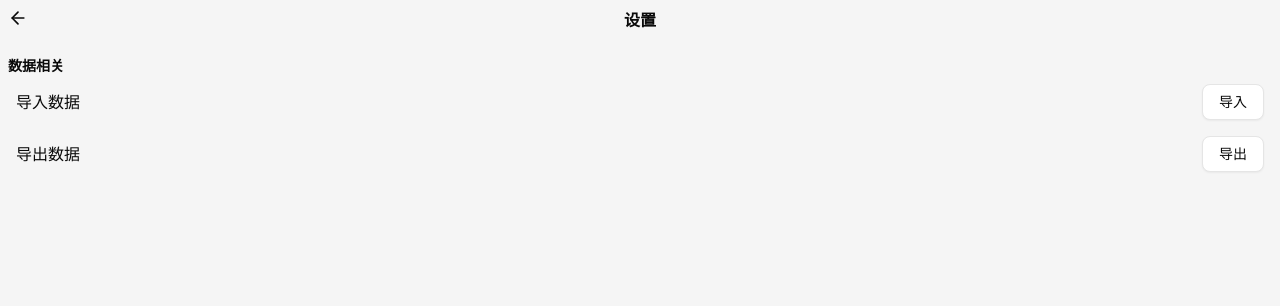
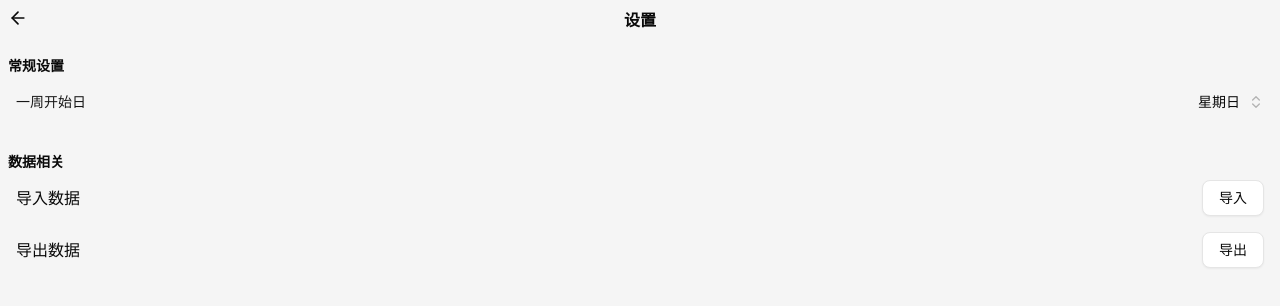
Before and after one commit to ilenceye/sleep-tracker, a React (Vite) app: page /settings in a window 1280 px wide. Shown: the top 306 px of the page. Built offline with nearby package versions, Linux system fonts and the light colour scheme.

Commit message:
feat - user can change the week start day

```diff
--- a/package.json
+++ b/package.json
@@ -26,6 +26,7 @@
   },
   "dependencies": {
     "@radix-ui/react-checkbox": "^1.1.4",
+    "@radix-ui/react-select": "^2.1.6",
     "@radix-ui/react-slot": "^1.1.2",
     "@tanstack/react-router": "^1.109.2",
     "@tanstack/router-devtools": "^1.109.2",
--- a/src/components/ui/calendar.tsx
+++ b/src/components/ui/calendar.tsx
@@ -17,7 +17,7 @@
   subMonths,
 } from "date-fns";
 
-type WeekStartOn = 0 | 1; // 0 => sunday, 1 => monday
+export type WeekStartOn = 0 | 1; // 0 => sunday, 1 => monday
 
 interface CalendarProps {
   selected: Date;
--- /dev/null
+++ b/src/components/ui/select.tsx
@@ -0,0 +1,188 @@
+import * as React from "react";
+
+import * as SelectPrimitive from "@radix-ui/react-select";
+import { cn } from "@/lib/classnames";
+import {
+  CheckIcon,
+  ChevronDownIcon,
+  ChevronUpIcon,
+  ChevronsUpDownIcon,
+} from "lucide-react";
+
+function Select({
+  ...props
+}: React.ComponentProps<typeof SelectPrimitive.Root>) {
+  return <SelectPrimitive.Root data-slot="select" {...props} />;
+}
+
+function SelectGroup({
+  ...props
+}: React.ComponentProps<typeof SelectPrimitive.Group>) {
+  return <SelectPrimitive.Group data-slot="select-group" {...props} />;
+}
+
+function SelectValue({
+  ...props
+}: React.ComponentProps<typeof SelectPrimitive.Value>) {
+  return <SelectPrimitive.Value data-slot="select-value" {...props} />;
+}
+
+function SelectTrigger({
+  className,
+  size = "default",
+  children,
+  ...props
+}: React.ComponentProps<typeof SelectPrimitive.Trigger> & {
+  size?: "sm" | "default";
+}) {
+  return (
+    <SelectPrimitive.Trigger
+      data-slot="select-trigger"
+      data-size={size}
+      className={cn(
+        "border-input data-[placeholder]:text-muted-foreground [&_svg:not([class*='text-'])]:text-muted-foreground focus-visible:border-ring focus-visible:ring-ring/50 aria-invalid:ring-destructive/20 dark:aria-invalid:ring-destructive/40 aria-invalid:border-destructive dark:bg-input/30 dark:hover:bg-input/50 flex w-fit items-center justify-between gap-2 rounded-md border bg-transparent px-3 py-2 text-sm whitespace-nowrap shadow-xs transition-[color,box-shadow] outline-none focus-visible:ring-[3px] disabled:cursor-not-allowed disabled:opacity-50 data-[size=default]:h-9 data-[size=sm]:h-8 *:data-[slot=select-value]:line-clamp-1 *:data-[slot=select-value]:flex *:data-[slot=select-value]:items-center *:data-[slot=select-value]:gap-2 [&_svg]:pointer-events-none [&_svg]:shrink-0 [&_svg:not([class*='size-'])]:size-4",
+        className,
+      )}
+      {...props}
+    >
+      {children}
+      <SelectPrimitive.Icon asChild>
+        <ChevronsUpDownIcon className="size-4 opacity-50" />
+      </SelectPrimitive.Icon>
+    </SelectPrimitive.Trigger>
+  );
+}
+
+function SelectContent({
+  className,
+  children,
+  position = "popper",
+  ...props
+}: React.ComponentProps<typeof SelectPrimitive.Content>) {
+  return (
+    <SelectPrimitive.Portal>
+      <SelectPrimitive.Content
+        data-slot="select-content"
+        className={cn(
+          "bg-popover text-popover-foreground data-[state=open]:animate-in data-[state=closed]:animate-out data-[state=closed]:fade-out-0 data-[state=open]:fade-in-0 data-[state=closed]:zoom-out-95 data-[state=open]:zoom-in-95 data-[side=bottom]:slide-in-from-top-2 data-[side=left]:slide-in-from-right-2 data-[side=right]:slide-in-from-left-2 data-[side=top]:slide-in-from-bottom-2 relative z-50 max-h-(--radix-select-content-available-height) min-w-[8rem] overflow-x-hidden overflow-y-auto rounded-md border shadow-md",
+          position === "popper" &&
+            "data-[side=bottom]:translate-y-1 data-[side=left]:-translate-x-1 data-[side=right]:translate-x-1 data-[side=top]:-translate-y-1",
+          className,
+        )}
+        position={position}
+        {...props}
+      >
+        <SelectScrollUpButton />
+        <SelectPrimitive.Viewport
+          className={cn(
+            "p-1",
+            position === "popper" &&
+              "h-[var(--radix-select-trigger-height)] w-full min-w-[var(--radix-select-trigger-width)] scroll-my-1",
+          )}
+        >
+          {children}
+        </SelectPrimitive.Viewport>
+        <SelectScrollDownButton />
+      </SelectPrimitive.Content>
+    </SelectPrimitive.Portal>
+  );
+}
+
+function SelectLabel({
+  className,
+  ...props
+}: React.ComponentProps<typeof SelectPrimitive.Label>) {
+  return (
+    <SelectPrimitive.Label
+      data-slot="select-label"
+      className={cn("px-2 py-1.5 text-sm font-medium", className)}
+      {...props}
+    />
+  );
+}
+
+function SelectItem({
+  className,
+  children,
+  ...props
+}: React.ComponentProps<typeof SelectPrimitive.Item>) {
+  return (
+    <SelectPrimitive.Item
+      data-slot="select-item"
+      className={cn(
+        "focus:bg-accent focus:text-accent-foreground [&_svg:not([class*='text-'])]:text-muted-foreground relative flex w-full cursor-default items-center gap-2 rounded-sm py-1.5 pr-8 pl-2 text-sm outline-hidden select-none data-[disabled]:pointer-events-none data-[disabled]:opacity-50 [&_svg]:pointer-events-none [&_svg]:shrink-0 [&_svg:not([class*='size-'])]:size-4 *:[span]:last:flex *:[span]:last:items-center *:[span]:last:gap-2",
+        className,
+      )}
+      {...props}
+    >
+      <span className="absolute right-2 flex size-3.5 items-center justify-center">
+        <SelectPrimitive.ItemIndicator>
+          <CheckIcon className="size-4" />
+        </SelectPrimitive.ItemIndicator>
+      </span>
+      <SelectPrimitive.ItemText>{children}</SelectPrimitive.ItemText>
+    </SelectPrimitive.Item>
+  );
+}
+
+function SelectSeparator({
+  className,
+  ...props
+}: React.ComponentProps<typeof SelectPrimitive.Separator>) {
+  return (
+    <SelectPrimitive.Separator
+      data-slot="select-separator"
+      className={cn("bg-border pointer-events-none -mx-1 my-1 h-px", className)}
+      {...props}
+    />
+  );
+}
+
+function SelectScrollUpButton({
+  className,
+  ...props
+}: React.ComponentProps<typeof SelectPrimitive.ScrollUpButton>) {
+  return (
+    <SelectPrimitive.ScrollUpButton
+      data-slot="select-scroll-up-button"
+      className={cn(
+        "flex cursor-default items-center justify-center py-1",
+        className,
+      )}
+      {...props}
+    >
+      <ChevronUpIcon className="size-4" />
+    </SelectPrimitive.ScrollUpButton>
+  );
+}
+
+function SelectScrollDownButton({
+  className,
+  ...props
+}: React.ComponentProps<typeof SelectPrimitive.ScrollDownButton>) {
+  return (
+    <SelectPrimitive.ScrollDownButton
+      data-slot="select-scroll-down-button"
+      className={cn(
+        "flex cursor-default items-center justify-center py-1",
+        className,
+      )}
+      {...props}
+    >
+      <ChevronDownIcon className="size-4" />
+    </SelectPrimitive.ScrollDownButton>
+  );
+}
+
+export {
+  Select,
+  SelectContent,
+  SelectGroup,
+  SelectItem,
+  SelectLabel,
+  SelectScrollDownButton,
+  SelectScrollUpButton,
+  SelectSeparator,
+  SelectTrigger,
+  SelectValue,
+};
--- /dev/null
+++ b/src/components/week-starts-on-select.tsx
@@ -0,0 +1,43 @@
+import {
+  Select,
+  SelectContent,
+  SelectItem,
+  SelectTrigger,
+  SelectValue,
+} from "@/components/ui/select";
+import { cn } from "@/lib/classnames";
+import { useLocalStorageStore } from "@/store/local-storage";
+
+export default function WeekStartsOnSelect() {
+  const weekStartsOn = useLocalStorageStore((state) => state.weekStartsOn);
+  const updateWeekStartsOn = useLocalStorageStore(
+    (state) => state.updateWeekStartsOn,
+  );
+
+  const handleSelect = (value: string) => {
+    const input = parseInt(value);
+
+    if (input === 0 || input === 1) {
+      updateWeekStartsOn(input);
+    } else {
+      throw new Error("Invalid week start value. Must be 0 or 1.");
+    }
+  };
+
+  return (
+    <Select value={weekStartsOn.toString()} onValueChange={handleSelect}>
+      <SelectTrigger
+        className={cn(
+          "data-[state=open]:bg-card w-full rounded-none border-0 bg-transparent p-4 shadow-none focus:ring-0 focus:ring-offset-0",
+        )}
+      >
+        <span className="text-primary mr-auto">一周开始日</span>
+        <SelectValue />
+      </SelectTrigger>
+      <SelectContent position="item-aligned">
+        <SelectItem value="0">星期日</SelectItem>
+        <SelectItem value="1">星期一</SelectItem>
+      </SelectContent>
+    </Select>
+  );
+}
--- a/src/routes/index.tsx
+++ b/src/routes/index.tsx
@@ -6,6 +6,7 @@
   isPrevMonthHasSleepRecord,
 } from "@/service/db";
 import { getSelectedDay, setSelectedDay } from "@/store";
+import { useLocalStorageStore } from "@/store/local-storage";
 import { Link, createFileRoute } from "@tanstack/react-router";
 import { useLiveQuery } from "dexie-react-hooks";
 import { Settings } from "lucide-react";
@@ -17,6 +18,7 @@
 function RouteComponent() {
   const selected = getSelectedDay();
   const calendarRange = useLiveQuery(getTrackedDateRange);
+  const weekStartsOn = useLocalStorageStore((state) => state.weekStartsOn);
 
   return (
     <div className="bg-secondary h-screen p-2">
@@ -25,6 +27,7 @@
           selected={selected}
           onSelect={setSelectedDay}
           range={calendarRange}
+          weekStartsOn={weekStartsOn}
           onPreviousMonth={async (hanlder, { today }) => {
             const has = await isPrevMonthHasSleepRecord(today);
             has && hanlder();
--- a/src/routes/settings.tsx
+++ b/src/routes/settings.tsx
@@ -1,5 +1,6 @@
 import ExportDataButton from "@/components/export-data-button";
 import ImportDataButton from "@/components/import-data-button";
+import WeekStartsOnSelect from "@/components/week-starts-on-select";
 import { Link, createFileRoute } from "@tanstack/react-router";
 import { ArrowLeft } from "lucide-react";
 
@@ -12,11 +13,14 @@
     <div className="bg-secondary h-screen p-2">
       <div className="space-y-6">
         <SettingsHeader />
+        <GeneralSettingsSection />
         <DataSettingsSection />
       </div>
     </div>
   );
 }
+
+// ==
 
 function SettingsHeader() {
   return (
@@ -30,6 +34,23 @@
     </div>
   );
 }
+
+// ==
+
+function GeneralSettingsSection() {
+  return (
+    <div>
+      <div className="text-sm font-bold">
+        <h3>常规设置</h3>
+      </div>
+      <div className="-mx-2 py-2">
+        <WeekStartsOnSelect />
+      </div>
+    </div>
+  );
+}
+
+// ==
 
 function DataSettingsSection() {
   return (
--- a/src/store/local-storage.ts
+++ b/src/store/local-storage.ts
@@ -1,3 +1,4 @@
+import { WeekStartOn } from "@/components/ui/calendar";
 import { ROUTINE } from "@/config/constants";
 import { create } from "zustand";
 import { persist } from "zustand/middleware";
@@ -7,13 +8,19 @@
 type LocalStorageStore = {
   routine: Routine;
   updateRoutine: (value: Routine) => void;
+  weekStartsOn: WeekStartOn;
+  updateWeekStartsOn: (value: WeekStartOn) => void;
 };
 
 export const useLocalStorageStore = create<LocalStorageStore>()(
   persist(
     (set) => ({
+      // ==
       routine: ROUTINE,
       updateRoutine: (value: Routine) => set({ routine: value }),
+      // ==
+      weekStartsOn: 0,
+      updateWeekStartsOn: (value: WeekStartOn) => set({ weekStartsOn: value }),
     }),
     {
       name: "sleep-tracker",
```
Also changed, not shown: 1 other file (tests, documents, lock files or other folders).
